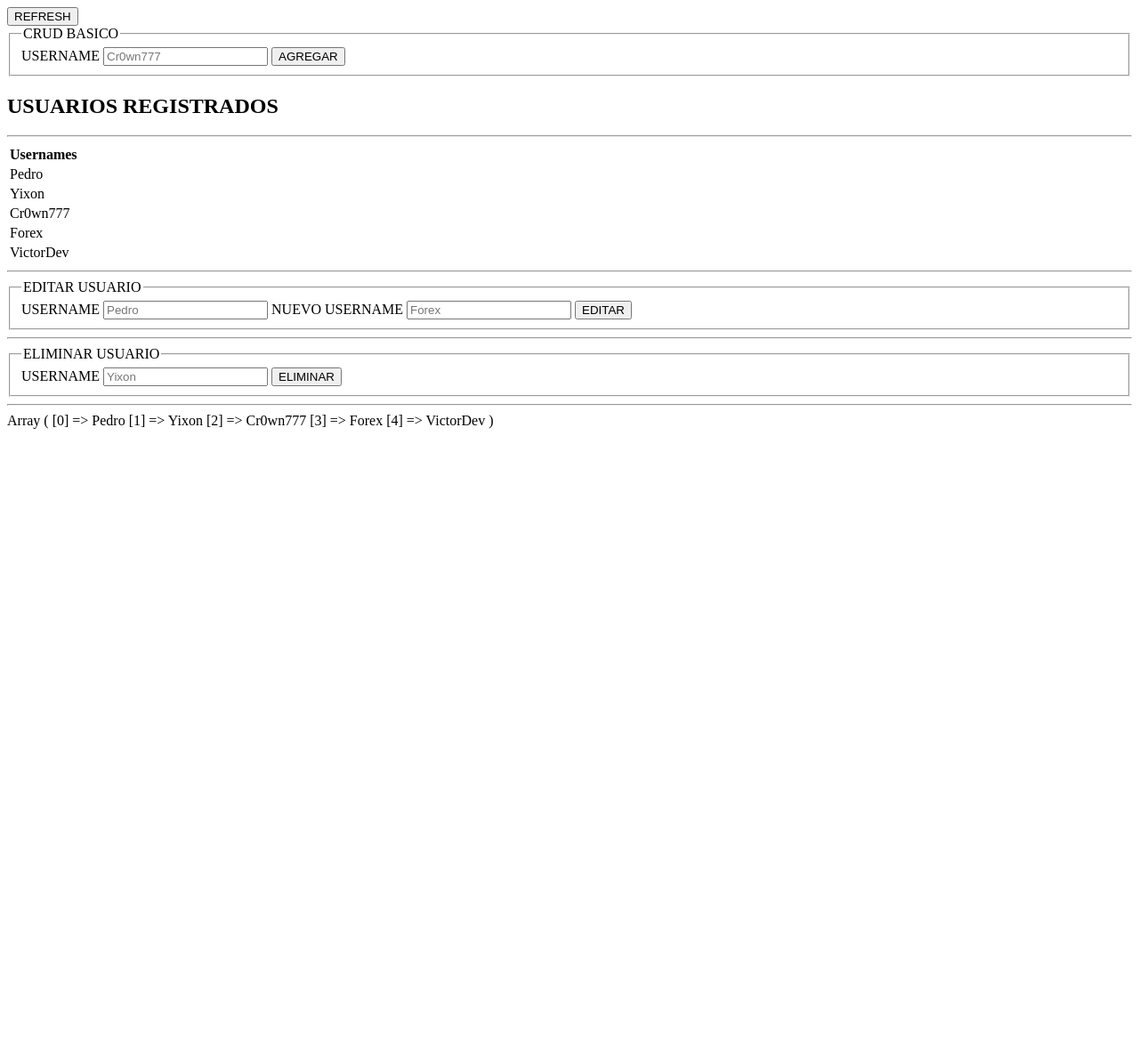
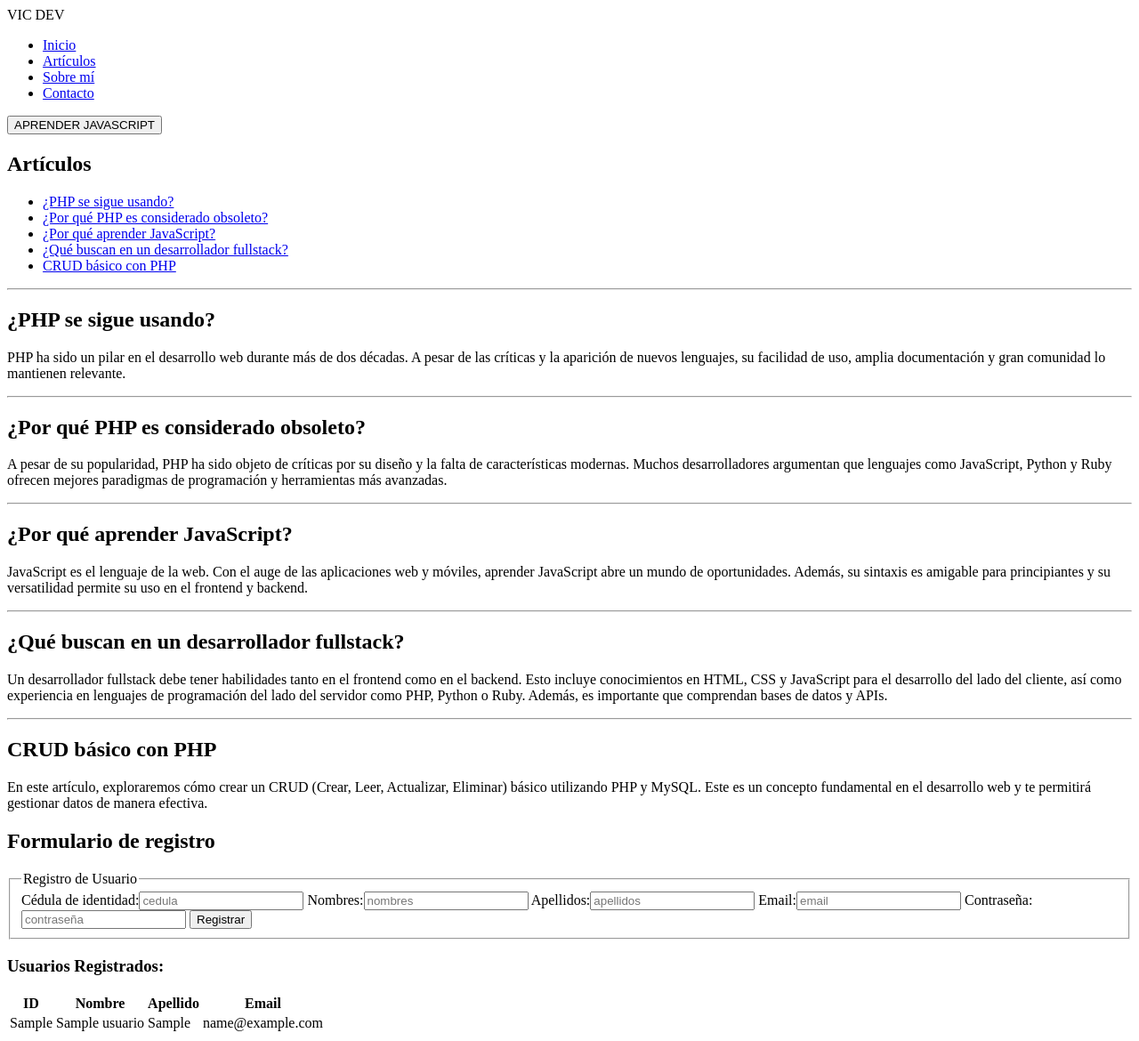
Before and after one commit to Cr0wn4ever/Programacion-2-tray-2, a PHP site: page / in a window 1280 px wide. Shown: the whole page at 89% size. Before the commit the page ends 482 px from the top, so only its background shows below. Run offline with PHP 8.4, Linux system fonts and the light colour scheme; tables that the repository leaves empty or names only in its code hold one stand-in row (values such as "Sample post").

Commit message:
Ese crud se volvio una asquerosidad de codigo espaguetti gracias a mi mala costumbre de intentar llevar los procesos de js a php.. Es indudable que PHP es potente, pero la complejidad necesaria para hacer procesos simples es simplemente inviable. Dejo el commit a pesar de que lo borrare todo el contenido de la carpeta crud por uno mas estilizado solo para tener registro de que la primera version era asi de horrible.

```diff
--- a/index.php
+++ b/index.php
@@ -1,103 +1,82 @@
-<?Php
-
-$_SESSION ["userList"] = ["Pedro", "Yixon", "Cr0wn777", "Forex", "VictorDev"];
-
-function displayUsers()
-{
-    echo "<tr><th>Usernames</th></tr>";
-    foreach ($_SESSION["userList"] as $user) {
-        echo "<tr><td>" . htmlspecialchars($user) . "</td>";
-    }
-}
-
-if ($_SERVER["REQUEST_METHOD"] == "POST") {
-
-    if (isset($_POST['username']) && !empty($_POST['username'])) {
-        $newUser = $_POST['username'];
-        if (!in_array($newUser, $_SESSION["userList"])) {
-            $_SESSION["userList"][] = $newUser;
-        }
-    }
-
-    if (isset($_POST['oldUsername']) && !empty($_POST['oldUsername']) && isset($_POST['newUsername']) && !empty($_POST['newUsername'])) {
-        $oldUsername = $_POST['oldUsername'];
-        $newUsername = $_POST['newUsername'];
-        $key = array_search($oldUsername, $_SESSION["userList"]);
-        if ($key !== false && !in_array($newUsername, $_SESSION["userList"])) {
-            $_SESSION["userList"][$key] = $newUsername;
-        }
-    }
-
-    if (isset($_POST['deleteUser']) && !empty($_POST['deleteUser'])) {
-        $userToDelete = $_POST['deleteUser'];
-        $key = array_search($userToDelete, $_SESSION["userList"]);
-        if ($key !== false) {
-            unset($_SESSION["userList"][$key]);
-        }
-    }
-}
-
-?>
-
 <!DOCTYPE html>
 <html lang="en">
 
 <head>
     <meta charset="UTF-8">
     <meta name="viewport" content="width=device-width, initial-scale=1.0">
-    <title>CRUD BASICO | Victor dev | PHP ES UNA BASURA MEJOR PRENDE JAVASCRIPT</title>
+    <title>VIC DEV | PHP ES BASURA MEJOR APRENDE JAVASCRIPT</title>
 </head>
 
 <body>
-
-
-    <div>
-        <button type="button" onclick="location.reload();">REFRESH</button>
-    </div>
-
-    <section>
-        <form action="/" method="post">
-            <fieldset>
-                <legend>CRUD BASICO</legend>
-                <label for="username">USERNAME <input type="text" id="username" name="username" placeholder="Cr0wn777"></label>
-                <button type="submit">AGREGAR</button>
-            </fieldset>
-        </form>
-    </section>
-
-    <section>
-        <h2>USUARIOS REGISTRADOS</h2>
-        <hr>
-        <table>
-            <?php displayUsers(); ?>
-        </table>
-        <hr>
-        <section>
-            <form action="/" method="post">
-                <fieldset>
-                    <legend>EDITAR USUARIO</legend>
-                    <label for="oldUsername">USERNAME <input type="text" id="oldUsername" name="oldUsername" placeholder="Pedro"></label>
-                    <label for="newUsername">NUEVO USERNAME <input type="text" id="newUsername" name="newUsername" placeholder="Forex"></label>
-                    <button type="submit">EDITAR</button>
-                </fieldset>
-            </form>
+    <header>
+        <span>VIC DEV</span>
+        <nav>
+            <ul>
+                <li><a href="#">Inicio</a></li>
+                <li><a href="#articulos">Artículos</a></li>
+                <li><a href="#">Sobre mí</a></li>
+                <li><a href="#">Contacto</a></li>
+            </ul>
+        </nav>
+        <button type="button">APRENDER JAVASCRIPT</button>
+    </header>
+    <main>
+        <section id="articulos">
+            <h2>Artículos</h2>
+            <ul>
+                <li><a href="#php-sigue-usandose">¿PHP se sigue usando?</a></li>
+                <li><a href="#por-que-php-es-considerado-obsoleto">¿Por qué PHP es considerado obsoleto?</a></li>
+                <li><a href="#por-que-aprender-javascript">¿Por qué aprender JavaScript?</a></li>
+                <li><a href="#">¿Qué buscan en un desarrollador fullstack?</a></li>
+                <li><a href="#crud-basico-con-php">CRUD básico con PHP</a></li>
+            </ul>
         </section>
         <hr>
-        <section>
-            <form action="/" method="post">
-                <fieldset>
-                    <legend>ELIMINAR USUARIO</legend>
-                    <label for="deleteUser">USERNAME <input type="text" id="deleteUser" name="deleteUser" placeholder="Yixon"></label>
-                    <button type="submit">ELIMINAR</button>
-                </fieldset>
-            </form>
-        </section>
-    </section>
 
-    <div>
+        <article id="php-sigue-usandose">
+            <h2>¿PHP se sigue usando?</h2>
+            <p>
+                PHP ha sido un pilar en el desarrollo web durante más de dos décadas. A pesar de las críticas y la aparición de nuevos lenguajes, su facilidad de uso, amplia documentación y gran comunidad lo mantienen relevante.
+            </p>
+        </article>
         <hr>
-        <?php print_r($_SESSION["userList"]); ?>
-    </div>
+        <article id="por-que-php-es-considerado-obsoleto">
+            <h2>¿Por qué PHP es considerado obsoleto?</h2>
+            <p>
+                A pesar de su popularidad, PHP ha sido objeto de críticas por su diseño y la falta de características modernas. Muchos desarrolladores argumentan que lenguajes como JavaScript, Python y Ruby ofrecen mejores paradigmas de programación y herramientas más avanzadas.
+            </p>
+        </article>
+        <hr>
+        <article id="por-que-aprender-javascript">
+            <h2>¿Por qué aprender JavaScript?</h2>
+            <p>
+                JavaScript es el lenguaje de la web. Con el auge de las aplicaciones web y móviles, aprender JavaScript abre un mundo de oportunidades. Además, su sintaxis es amigable para principiantes y su versatilidad permite su uso en el frontend y backend.
+            </p>
+        </article>
+        <hr>
+        <article id="que-buscan-en-un-desarrollador-fullstack">
+            <h2>¿Qué buscan en un desarrollador fullstack?</h2>
+            <p>
+                Un desarrollador fullstack debe tener habilidades tanto en el frontend como en el backend. Esto incluye conocimientos en HTML, CSS y JavaScript para el desarrollo del lado del cliente, así como experiencia en lenguajes de programación del lado del servidor como PHP, Python o Ruby. Además, es importante que comprendan bases de datos y APIs.
+            </p>
+        </article>
+        <hr>
+        <article id="crud-basico-con-php">
+            <h2>CRUD básico con PHP</h2>
+            <p>
+                En este artículo, exploraremos cómo crear un CRUD (Crear, Leer, Actualizar, Eliminar) básico utilizando PHP y MySQL. Este es un concepto fundamental en el desarrollo web y te permitirá gestionar datos de manera efectiva.
+            </p>
+            <section>
+                <header>
+                    <h2>Formulario de registro</h2>
+                </header>
+                <?php require_once "./scripts/CRUD/registro.view.php" ?>
+            </section>
+            <section>
+                <?php require_once "./scripts/CRUD/mostrarUsuarios.view.php" ?>
+            </section>
+        </article>
+    </main>
 </body>
 
 </html>
--- /dev/null
+++ b/scripts/CRUD/dbConex.php
@@ -0,0 +1,21 @@
+<?php
+class Database
+{
+    private static ?PDO $connection = null;
+
+    public static function connect(string $dsn, string $username, string $password): void
+    {
+        if (self::$connection === null) {
+            self::$connection = new PDO($dsn, $username, $password);
+            self::$connection->setAttribute(PDO::ATTR_ERRMODE, PDO::ERRMODE_EXCEPTION);
+        }
+    }
+
+    public static function getConnection(): PDO
+    {
+        if (self::$connection === null) {
+            throw new Exception("No se ha podido establecer la conexión a la base de datos.");
+        }
+        return self::$connection;
+    }
+}
--- /dev/null
+++ b/scripts/CRUD/mostrarUsuarios.view.php
@@ -0,0 +1,28 @@
+<?php
+require_once 'showall.controller.php';
+?>
+
+<h3>Usuarios Registrados:</h3>
+
+<?php if (!empty($usuarios)): ?>
+    <table>
+        <thead>
+            <tr>
+                <th>ID</th>
+                <th>Nombre</th>
+                <th>Apellido</th>
+                <th>Email</th>
+            </tr>
+        </thead>
+        <tbody>
+            <?php foreach ($usuarios as $usuario): ?>
+                <tr>
+                    <td><?= htmlspecialchars($usuario->cedula) ?></td>
+                    <td><?= htmlspecialchars($usuario->nombres) ?></td>
+                    <td><?= htmlspecialchars($usuario->apellidos) ?></td>
+                    <td><?= htmlspecialchars($usuario->email) ?></td>
+                </tr>
+            <?php endforeach; ?>
+        </tbody>
+    </table>
+<?php endif; ?>
--- /dev/null
+++ b/scripts/CRUD/orm.php
@@ -0,0 +1,53 @@
+<?php
+abstract class Model
+{
+    protected static string $table; // Database table name
+
+    public static function find(int $id): ?static
+    {
+        $pdo = Database::getConnection();
+        $stmt = $pdo->prepare("SELECT * FROM " . static::$table . " WHERE id = :id");
+        $stmt->execute(['id' => $id]);
+        $data = $stmt->fetch(PDO::FETCH_ASSOC);
+
+        return $data ? static::mapToObject($data) : null;
+    }
+
+    public static function all(): array
+    {
+        $pdo = Database::getConnection();
+        $stmt = $pdo->query("SELECT * FROM " . static::$table);
+        $results = [];
+        while ($row = $stmt->fetch(PDO::FETCH_ASSOC)) {
+            $results[] = static::mapToObject($row);
+        }
+        return $results;
+    }
+
+    public function save(): bool
+    {
+        $pdo = Database::getConnection();
+        $fields = get_object_vars($this);
+        $columns = array_keys($fields);
+
+        if (isset($this->id)) {
+            // Update record
+            $query = "UPDATE " . static::$table . " SET " . implode(", ", array_map(fn($col) => "$col = :$col", $columns)) . " WHERE id = :id";
+        } else {
+            // Insert new record
+            $query = "INSERT INTO " . static::$table . " (" . implode(", ", $columns) . ") VALUES (" . implode(", ", array_map(fn($col) => ":$col", $columns)) . ")";
+        }
+
+        $stmt = $pdo->prepare($query);
+        return $stmt->execute($fields);
+    }
+
+    private static function mapToObject(array $data): static
+    {
+        $object = new static();
+        foreach ($data as $key => $value) {
+            $object->$key = $value;
+        }
+        return $object;
+    }
+}
--- /dev/null
+++ b/scripts/CRUD/registro.view.php
@@ -0,0 +1,11 @@
+<form action="./scripts/CRUD/registro.controller.php" method="POST">
+    <fieldset>
+        <legend>Registro de Usuario</legend>
+        <label for="cedula">Cédula de identidad:<input type="text" name="cedula" placeholder="cedula" required></label>
+        <label for="nombres">Nombres:<input type="text" name="nombres" placeholder="nombres" required></label>
+        <label for="apellidos">Apellidos:<input type="text" name="apellidos" placeholder="apellidos" required></label>
+        <label for="email">Email:<input type="email" name="email" placeholder="email" required></label>
+        <label for="user_pass">Contraseña:<input type="password" name="user_pass" placeholder="contraseña" required></label>
+        <button type="submit">Registrar</button>
+    </fieldset>
+</form>
--- /dev/null
+++ b/scripts/CRUD/showall.controller.php
@@ -0,0 +1,10 @@
+<?php
+require_once 'dbConex.php';
+require_once 'orm.php';
+require_once 'usuario.class.php';
+
+Database::connect('mysql:host=localhost;dbname=yixondb', 'root', '');
+
+$usuarios = [];
+
+$usuarios = Usuario::all();
--- /dev/null
+++ b/scripts/CRUD/usuario.class.php
@@ -0,0 +1,22 @@
+<?php
+
+class Usuario extends Model
+{
+
+    protected static string $table = 'usuarios'; // Nombre de la tabla en la base de datos
+
+    public $cedula;
+    public $nombres;
+    public $apellidos;
+    public $email;
+    public $user_pass;
+
+    public function __construct($cedula = null, $nombres = null, $apellidos = null, $email = null, $user_pass = null)
+    {
+        $this->cedula = $cedula;
+        $this->nombres = $nombres;
+        $this->apellidos = $apellidos;
+        $this->email = $email;
+        $this->user_pass = $user_pass;
+    }
+}
```
Also changed, not shown: index-firstLevelOfCrud.php (added, +103 -0 lines), scripts/CRUD/registro.controller.php (added, +24 -0 lines).
